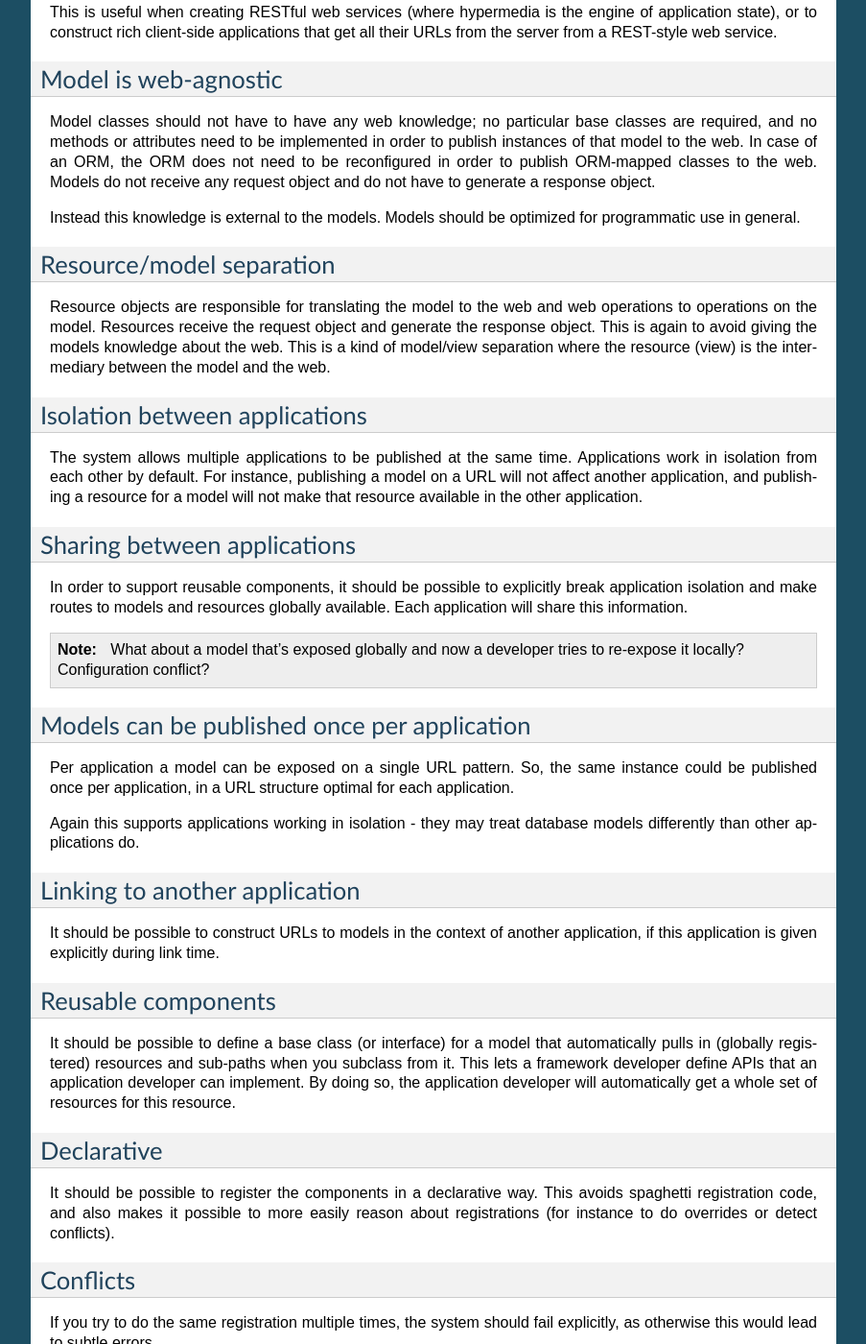
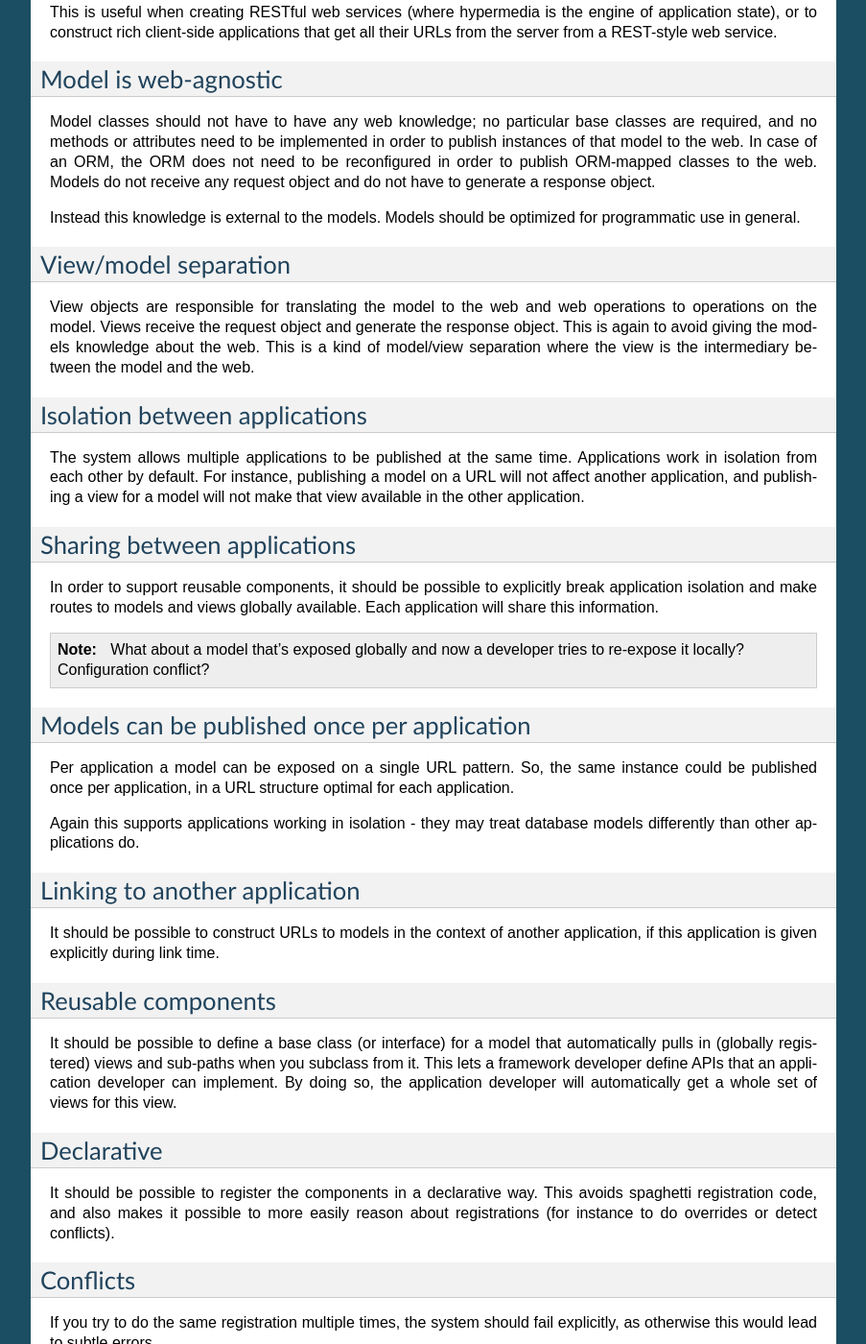
Before and after one commit to morepath/morepath, a Sphinx documentation site: the page built from doc/design.rst, in a window 1280 px wide and 1400 px high, scrolled down 898 px. Shown: the whole window at 96% size, without its empty margins (198-1101 px from the left). Built offline with Sphinx 7.4.7, drawn with Linux system fonts in a browser that asks for light colours; some of the changed text lies outside the part shown.

Commit message:
Update design document with view naming.

```diff
--- a/doc/design.rst
+++ b/doc/design.rst
@@ -13,7 +13,7 @@ relational database and were created with a ORM.
 
 Allowing individual models to be published on separate URLs avoids the
 god object antipattern where all web operations are routed through a
-single object. Instead each model, through resource objects, can
+single object. Instead each model, through view objects, can
 handle model-specific requests and operations. This encourages a more
 modular and reusable application design.
 
@@ -72,15 +72,15 @@ request object and do not have to generate a response object.
 Instead this knowledge is external to the models. Models should be
 optimized for programmatic use in general.
 
-Resource/model separation
+View/model separation
 -------------------------
 
-Resource objects are responsible for translating the model to the web
-and web operations to operations on the model. Resources receive the
-request object and generate the response object. This is again to
-avoid giving the models knowledge about the web. This is a kind of
-model/view separation where the resource (view) is the intermediary
-between the model and the web.
+View objects are responsible for translating the model to the web and
+web operations to operations on the model. Views receive the request
+object and generate the response object. This is again to avoid giving
+the models knowledge about the web. This is a kind of model/view
+separation where the view is the intermediary between the model and
+the web.
 
 Isolation between applications
 ------------------------------
@@ -88,15 +88,15 @@ Isolation between applications
 The system allows multiple applications to be published at the same
 time. Applications work in isolation from each other by default. For
 instance, publishing a model on a URL will not affect another
-application, and publishing a resource for a model will not make that
-resource available in the other application.
+application, and publishing a view for a model will not make that
+view available in the other application.
 
 Sharing between applications
 ----------------------------
 
 In order to support reusable components, it should be possible to
 explicitly break application isolation and make routes to models and
-resources globally available. Each application will share this
+views globally available. Each application will share this
 information.
 
 .. note:: What about a model that's exposed globally and now a
@@ -123,11 +123,11 @@ Reusable components
 -------------------
 
 It should be possible to define a base class (or interface) for a
-model that automatically pulls in (globally registered) resources and
+model that automatically pulls in (globally registered) views and
 sub-paths when you subclass from it. This lets a framework developer
 define APIs that an application developer can implement. By doing so,
 the application developer will automatically get a whole set of
-resources for this resource.
+views for this view.
 
 Declarative
 -----------
```
